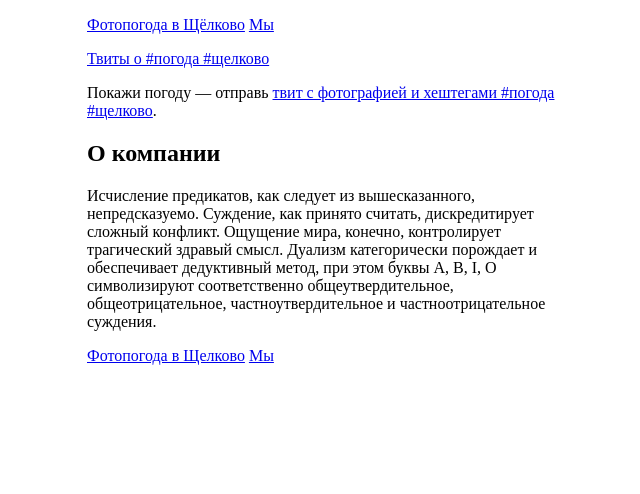
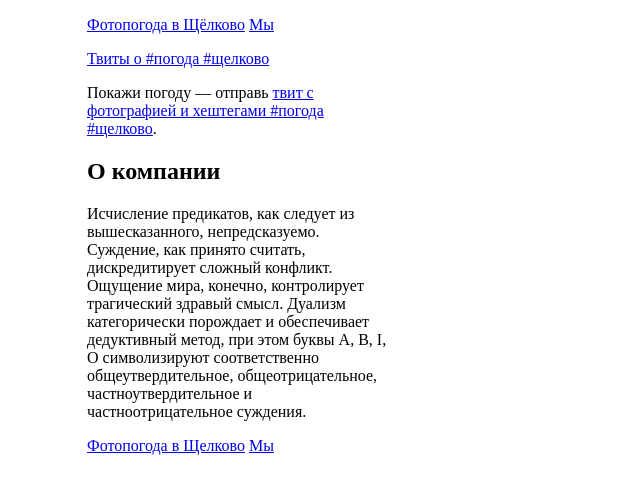
Before and after one commit to VVVas/vvvas.github.io, a Jekyll site: the page index.html, which Jekyll copies as it is, in a window 1280 px wide. Shown: the top 494 px of the page, without its empty margins (69-709 px from the left). Built offline with Jekyll 4.4.1, drawn with Linux system fonts in a browser that asks for light colours; comment, search, counter and statistics services are not loaded.

Commit message:
а так?

```diff
--- a/css/vvvas.css
+++ b/css/vvvas.css
@@ -7,5 +7,5 @@ body {
 header, footer, section {
 	margin: 1em;
 	border: 1px;
-	max-width: 500px;
+	max-width: 300px;
 }
```
